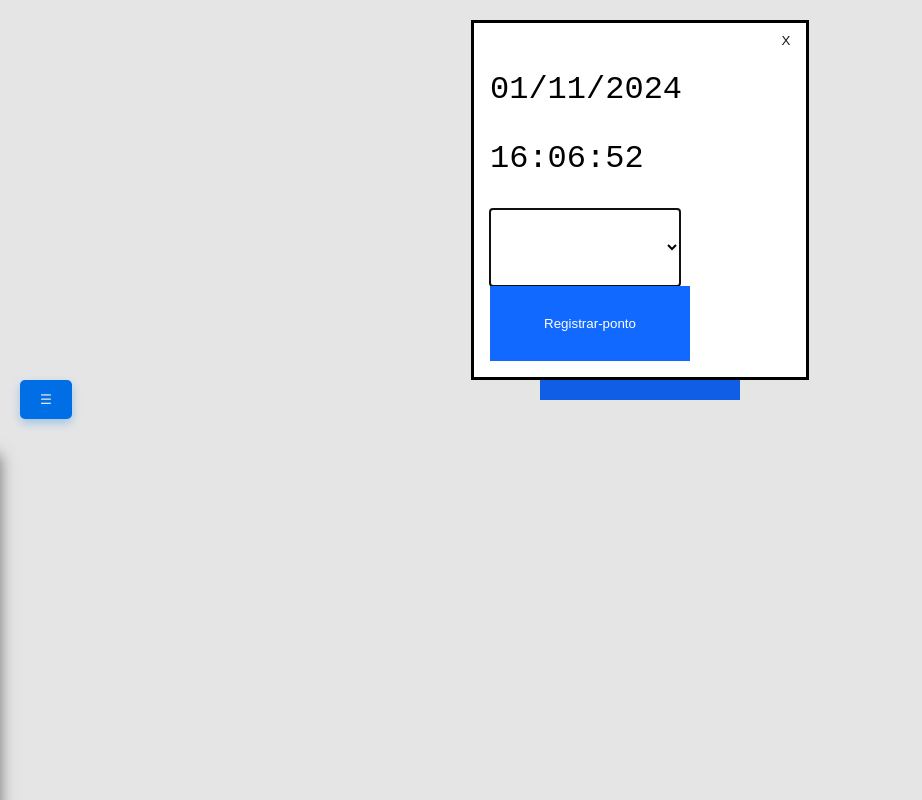
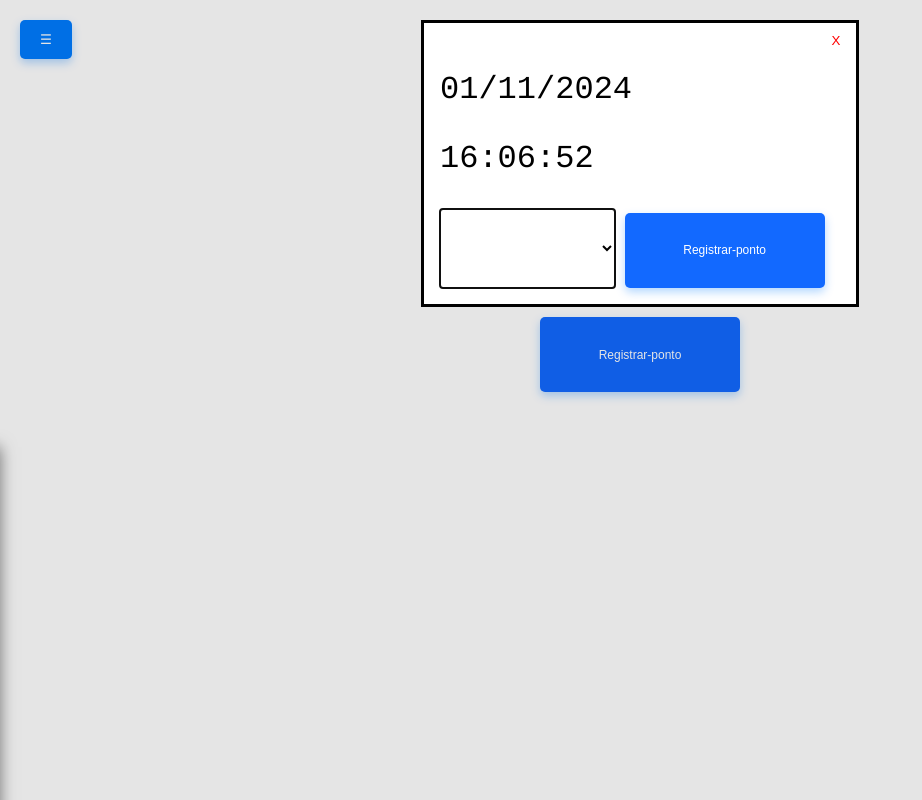
Before and after one commit to marccosabino/ponto-ads, a plain HTML site: page sistema-de-ponto-eletronico/relatorio.html in a window 1280 px wide. Both pictures are taken after a click on the button "Registrar-ponto". Shown: the top 800 px of the page, without its empty margins (0-922 px from the left). Drawn offline with Linux system fonts and the light colour scheme.

Commit message:
Update 1

```diff
--- a/sistema-de-ponto-eletronico/css/style.css
+++ b/sistema-de-ponto-eletronico/css/style.css
@@ -1,21 +1,21 @@
 body{
-    background-color: rgb(255, 255, 255);
+    background-color: #fff;
     margin: 0px;
-    font-family: 'Courier New', Courier, monospace;
+    top: 0;
+    font-family: 'Anton', Courier, monospace;
 }
 
 
 
-
-    .data-hora p{
+/*DATA E HORA (PÁGINA PRINCIPAL)*/
+.data-hora p {
     color: #000000;
-        padding-top: 10px;
+    padding-top: 20px;
     text-align: center;
-        font-size: 35px;
-
+    font-size: 30px;
 }
 
-    /*estilo do botao de fechar o dialog*/
+/*BOTÃO PARA FECHAR O DIALOG/CARD*/
 .btn-dialog-fechar{
     position: absolute;
     top: 0;
@@ -23,127 +23,105 @@ body{
     border: 0px;
     height: 35px;
     width: 40px;
-        color: #1f1414;
-        background-color: white;
+    color: #ff0000;
+    background-color: #fff;
     cursor: pointer;
 }
 
 
-    /* estilo do select*/
-    #select-tipos-pontos{
-        font-size: 1.15rem;
+/*BOTÃO SELECT*/
+#select-tipos-pontos {
+    font-size: 15px;
+    padding: 30px;
+    color: #000000;
+    background-color: #fff;
+    border: 0px;
+}
 
-        padding: 27px;
-        color: #000000;
-        background-color: rgb(255, 255, 255);
-        border: 0px;
+#dialog-ponto p {
+    font-style: normal;
+    font-size: 2rem;
+    display: flex;
+    align-items: center;
 }
 
 
 
-
-
-
-    #dialog-ponto p{
-        font-weight: 300;
-        font-style: normal;
-        font-size: 2rem;
+/*BOTÃO DENTRO DO DIALOG*/
+#btn-dialog-registrar-ponto{
+    color: #fff;
+    background-color:#007bff;
+    border: 5px;
 }
-
-
-
-
-    /*estilo do botao dentro do dialog*/
-    #btn-dialog-registrar-ponto{
-        color: #ffffff;
-        background-color:rgb(33, 163, 238) ;
-        border: 0px;
-    }
-
 
 #btn-dialog-registrar-ponto:hover{
     background-color: #00b7ff;
 }
+
 #btn-dialog-registrar-ponto:active{
     background-color: rgb(1, 52, 146);
 }
 
 
 
-
-
-
-
 /*estilo da div do botao de abrir*/
-    #div-btnresgistrar-ponto{
+#div-btnresgistrar-ponto {
     text-align: center;
     padding: 35px;
     background-color: #ffffff;
-
-
 }
 
 
 
 
-
-
-    /*estilo do botao de abrir*/
-
+/*'REGISTRAR PONTO' PRINCIPAL*/
 #btn-registrar-ponto, #btn-dialog-registrar-ponto{
     text-align: center;
+    font-size: 12px;
     background-color:#1269ff ;
     width: 200px;
     height: 75px;
     border: 0px;
     cursor: pointer;
+    color: #fff;
+    border-radius: 5px;
+    box-shadow: 0 4px 10px rgba(0, 123, 255, 0.3);
+    transition: background-color 0.3s, transform 0.3s;
 }
-        #btn-registrar-ponto:hover{
-        background-color: #00b7ff;
+
+#btn-registrar-ponto:hover {
+    background-color: #0056b3;
+    transform: scale(1.05);
 }
-        #btn-registrar-ponto:active{
+
+#btn-registrar-ponto:active {
     background-color: rgb(1, 52, 146);
 }
 
 
 
-
-
-
-
-    #div-alerta{
+/*FORMATAÇÃO DO ALERT*/
+#div-alerta {
     color: #fff;
     background-color: #00b7ff;
     position: absolute;
     bottom: 15px;
     right: 15px;
+}
 
 
+.show{
+    opacity: 1;
+}
+
+
+.hidden{
+    opacity: 0;
 }
 
 
 
-
-
-    .show{
-
-        opacity: 1;
-
-
-
-    }
-
-
-    .hidden{
-
-    opacity: 0;
-
-
-    }
-
-
-/* dialog de registros passados */
-
+/*CARD DIALOG*/
 .dialog-registros{
     padding: 0px;
     width: 600px;
@@ -163,10 +141,7 @@ body{
 
 
 
-
-
-
-/* Botão do menu */
+/*BOTÃO DO MENU*/
 .menu-button {
     background-color: #007bff;
     color: white;
@@ -175,7 +150,7 @@ body{
     padding: 12px 20px;
     cursor: pointer;
     position: fixed;
-    top: 380px;
+    top: 20px;
     left: 20px;
     transition: background-color 0.3s, transform 0.3s;
     box-shadow: 0 4px 10px rgba(0, 123, 255, 0.3);
@@ -186,7 +161,7 @@ body{
     transform: scale(1.05);
 }
 
-/* Sidebar */
+/*SIDEBAR*/
 .sidebar {
     width: 180px;
     background: linear-gradient(135deg, #36a2ef, #1909fc);
@@ -210,21 +185,21 @@ body{
 .sidebar button {
     background: none;
     border: none;
-    color: white;
+    color: #fff;
     text-align: left;
     padding: 15px 20px;
-
     cursor: pointer;
     transition: background-color 0.3s, transform 0.3s;
     position: relative;
-    font-size: 16px;
+    font-size: 14px;
+    top: 0;
 }
 
 .sidebar button::before {
     content: '';
     position: absolute;
     left: 0;
-    top: 50%;
+    top: 0;
     width: 5px;
     height: 5px;
     border-radius: 50%;
@@ -236,10 +211,12 @@ body{
 .sidebar button:hover {
     background-color: rgba(255, 255, 255, 0.1);
     transform: translateX(10px);
+    top: 0;
 }
 
 .sidebar button:hover::before {
     background: #000000;
+    top: 0;
 }
 
 /* Inputs */
@@ -265,14 +242,14 @@ div {
     margin-top: 20px;
 }
 
-/* Configurações do diálogo */
+/* Configurações do dialog*/
 dialog {
     margin: 20px auto;
-    width: 300px;
+    width: 400px;
     animation: slideIn 0.3s;
 }
 
-/* Animação do diálogo */
+/* Animação do dialog*/
 @keyframes slideIn {
     from {
         opacity: 0;
--- a/sistema-de-ponto-eletronico/js/index.js
+++ b/sistema-de-ponto-eletronico/js/index.js
@@ -239,7 +239,7 @@ document.addEventListener("DOMContentLoaded", exibirDadosLocalStorage);
 
 
 
-// botao do menu
+//BOTÃO DO MENU
 document.getElementById('menu-toggle').addEventListener('click', function() {
     const sidebar = document.getElementById('sidebar');
     sidebar.classList.toggle('active'); // Adiciona ou remove a classe 'active'
```
Also changed, not shown: sistema-de-ponto-eletronico/index.html (+6 -3 lines). Lines whose indentation alone changed are shown as unchanged.
